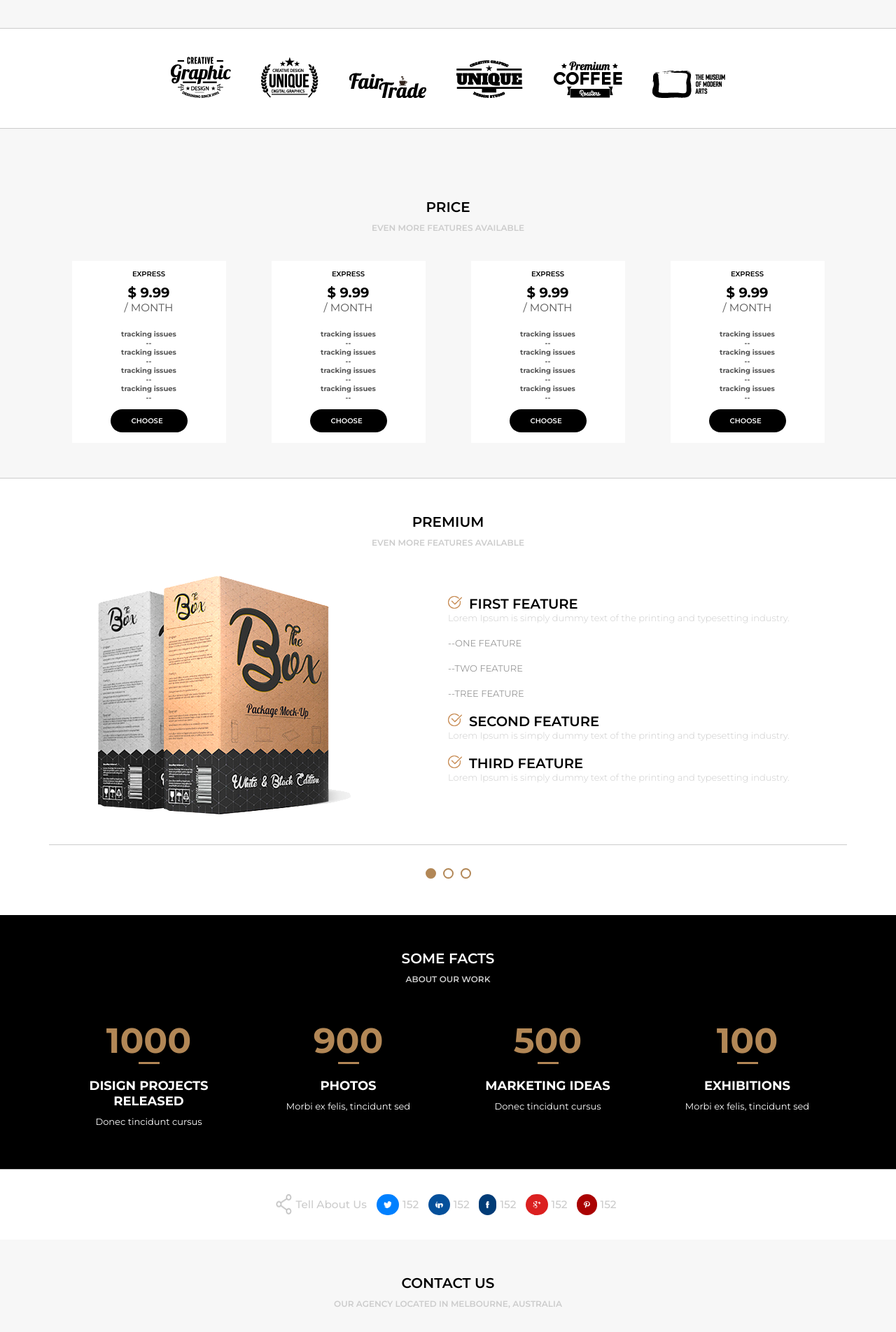
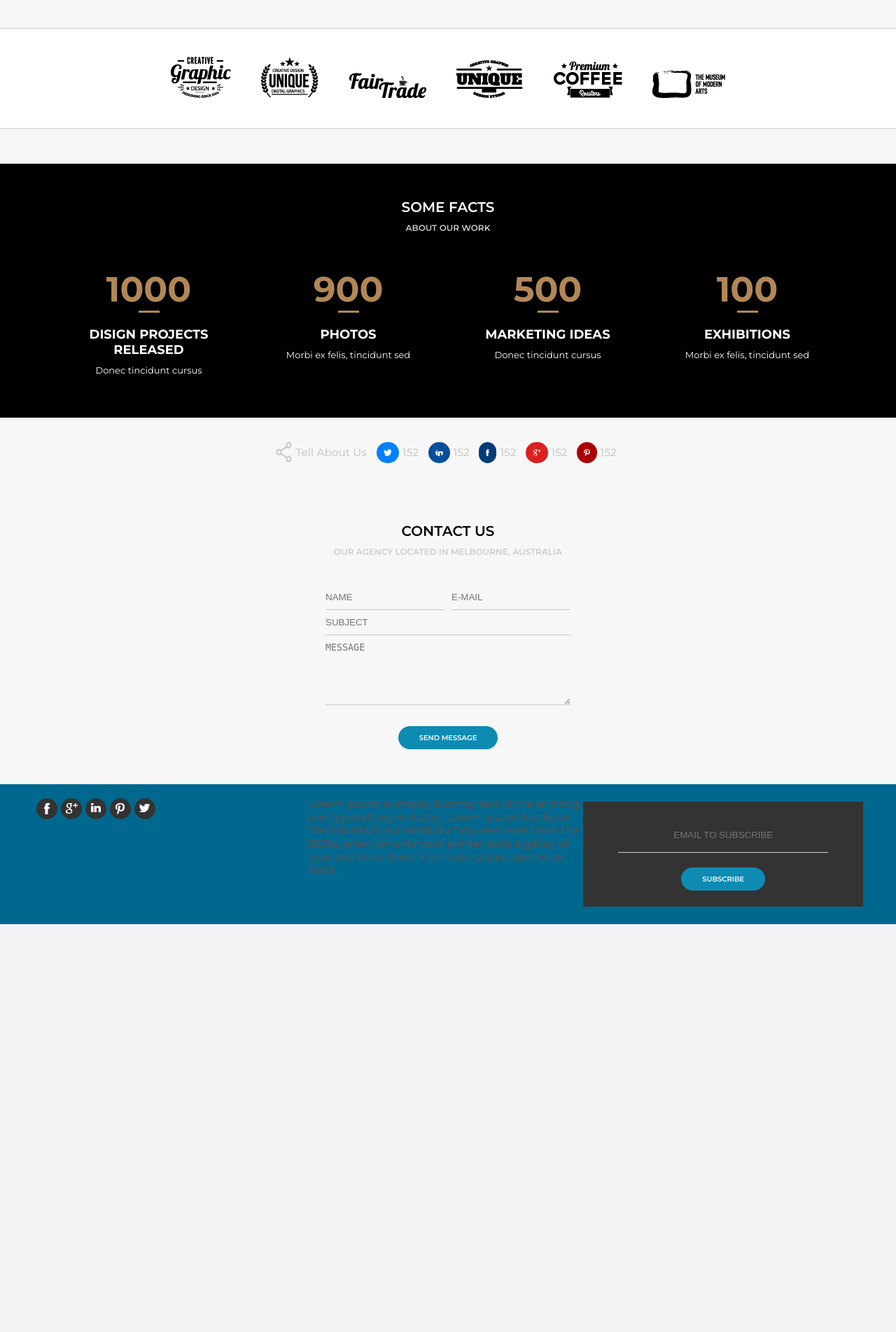
Before and after one commit to alves084/accdev, a PHP site: page / in a window 1280 px wide. Shown: the part 3512-5416 px from the top of the page at 70% size. After the commit the page ends 4833 px from the top, so only its background shows below. Run offline with PHP 8.4, Linux system fonts and the light colour scheme.

Commit message:
Remove PRICES/PREMIUM

```diff
--- a/assets/css/style.css
+++ b/assets/css/style.css
@@ -554,104 +554,6 @@ header{
 .images-2 img{
     padding: 0px 20px;
 }
-.section-price{
-    display: flex;
-    justify-content: center;
-    align-items: center;
-}
-.prices{
-    height: 260px;
-    width: 220px;
-    background-color: #fff;
-    margin: auto;
-}
-.conteudo1, .conteudo2{
-    display: flex;
-    flex-direction: column;
-    justify-content: center;
-    align-items: center;
-    margin-top: 12px;
-    padding-bottom: 10px;
-}
-.prices .conteudo1 h2{
-    font-size: 10px;
-    padding-bottom: 8px;
-    text-transform: uppercase;
-    font-weight: 600;
-}
-.prices .conteudo1 h3{
-    text-transform: uppercase;
-    color: #555;
-    font-weight: 400;
-}
-.prices .conteudo2 h3{
-    font-size: 10px;
-    color: #555;
-    text-align: center;
-}
-.prices a{
-    display: flex;
-    margin: auto;
-    width: 110px;
-    background-color: #000;
-}
-.default.light.one{
-    background-color: #fff;
-    border-top: 1px solid #ccc;
-}
-.section-premium{
-    display: flex;
-    justify-content: center;
-    align-items: center;
-    padding-bottom: 40px;
-    border-bottom: 1px solid #CCC;
-}
-.section-premium .foto{
-    width: 500px;
-}
-.section-premium .conteudo{
-    width: 500px;
-}
-.section-premium .conteudo h1{
-    text-transform: uppercase;
-    font-weight: 600;
-}
-.section-premium .conteudo h2{
-    text-transform: uppercase;
-    font-weight: 400;
-    color: #999;
-    font-size: 13px;
-    padding-bottom: 20px;
-}
-.section-premium .conteudo h4{
-    color: #ccc;
-    font-weight: 300;
-    padding-bottom: 20px;
-}
-.section-premium .conteudo img{
-    padding-right: 10px;
-    width: 30px;
-    height: 100%;
-}
-.section-body.one .sliders_pointers{
-    margin-top: 30px;
-    height: 20px;
-    display: flex;
-    justify-content: center;
-    align-items: center;
-}
-.section-body.one .pointers{
-    height: 15px;
-    width: 15px;
-    border: 2px solid #B28756;
-    border-radius: 8px;
-    margin-left: 5px;
-    margin-right: 5px;
-    cursor: pointer;
-}
-.section-body.one .pointers.active{
-    background-color: #B28756;
-}
 .section-somefacts{
     display: flex;
 }
--- a/index.html
+++ b/index.html
@@ -358,95 +358,6 @@
             </div>
         </div>
     </section>
-    <section class="default light">
-        <div class="section-title">Price</div>
-        <div class="section-desc">even more features available</div>
-        <div class="section-body">
-            <div class="section-price">
-                <div class="prices">
-                    <div class="conteudo1">
-                        <h2>express</h2>
-                        <h1>$ 9.99</h1>
-                        <h3>/ month</h3>
-                    </div>
-                    <div class="conteudo2">
-                        <h3>tracking issues<br>--</h3>
-                        <h3>tracking issues<br>--</h3>
-                        <h3>tracking issues<br>--</h3>
-                        <h3>tracking issues<br>--</h3>
-                    </div>
-                    <a href="" class="button">choose</a>
-                </div>
-                <div class="prices">
-                    <div class="conteudo1">
-                        <h2>express</h2>
-                        <h1>$ 9.99</h1>
-                        <h3>/ month</h3>
-                    </div>
-                    <div class="conteudo2">
-                        <h3>tracking issues<br>--</h3>
-                        <h3>tracking issues<br>--</h3>
-                        <h3>tracking issues<br>--</h3>
-                        <h3>tracking issues<br>--</h3>
-                    </div>
-                    <a href="" class="button">choose</a>
-                </div>
-                <div class="prices">
-                    <div class="conteudo1">
-                        <h2>express</h2>
-                        <h1>$ 9.99</h1>
-                        <h3>/ month</h3>
-                    </div>
-                    <div class="conteudo2">
-                        <h3>tracking issues<br>--</h3>
-                        <h3>tracking issues<br>--</h3>
-                        <h3>tracking issues<br>--</h3>
-                        <h3>tracking issues<br>--</h3>
-                    </div>
-                    <a href="" class="button">choose</a>
-                </div>
-                <div class="prices">
-                    <div class="conteudo1">
-                        <h2>express</h2>
-                        <h1>$ 9.99</h1>
-                        <h3>/ month</h3>
-                    </div>
-                    <div class="conteudo2">
-                        <h3>tracking issues<br>--</h3>
-                        <h3>tracking issues<br>--</h3>
-                        <h3>tracking issues<br>--</h3>
-                        <h3>tracking issues<br>--</h3>
-                    </div>
-                    <a href="" class="button">choose</a>
-                </div>
-            </div>
-        </div>
-    </section>
-    <section class="default light one">
-        <div class="section-title">premium</div>
-        <div class="section-desc">even more features available</div>
-        <div class="section-body one">
-            <div class="section-premium">
-                <div class="foto"><img src="media/livros.png"></div>
-                <div class="conteudo">
-                    <h1><img src="assets/images/check.png">first feature</h1>
-                    <h4>Lorem Ipsum is simply dummy text of the printing and typesetting industry.</h4>
-                    <h2>--one feature</h2>
-                    <h2>--two feature</h2>
-                    <h2>--tree feature</h2>
-                    <h1><img src="assets/images/check.png">second feature</h1>
-                    <h4>Lorem Ipsum is simply dummy text of the printing and typesetting industry.</h4>
-                    <h1><img src="assets/images/check.png">third feature</h1>
-                    <h4>Lorem Ipsum is simply dummy text of the printing and typesetting industry.</h4>
-                </div>
-            </div>
-            <div class="sliders_pointers">
-                <div class="pointers active"></div>
-                <div class="pointers"></div>
-                <div class="pointers"></div>
-            </div>
-        </div>
-    </section>
     <section class="default dark">
         <div class="section-title">some facts</div>
         <div class="section-desc">about our work</div>
```
